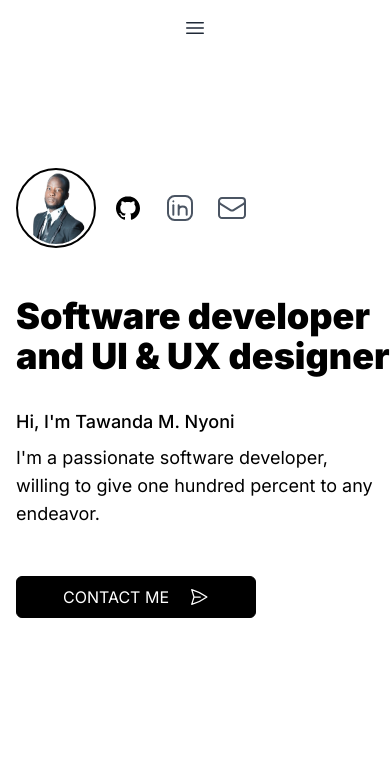
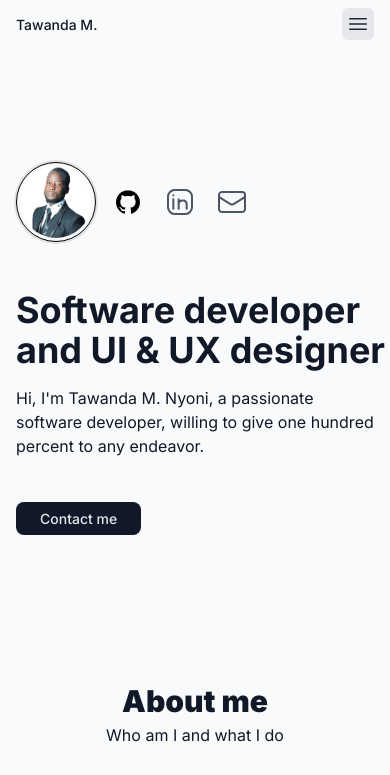
Before and after one commit to tmnyoni/tmnyoni.github.io, a Next.js app: page / in a window 390 px wide. Shown: the top 775 px of the page. Built offline with nearby package versions, Linux system fonts and the light colour scheme.

Commit message:
add mobile menu.

```diff
--- a/app/hero.tsx
+++ b/app/hero.tsx
@@ -9,7 +9,7 @@ export default function HeroSection() {
         <section className="w-full md:w-9/12 my-28 mx-auto flex flex-col justify-center">
             <div className="px-4 sm:px-8">
                 <div className="flex items-center">
-                    <div className="w-[80px] h-[80px] border-2 border-black rounded-full flex items-center justify-end">
+                    <div className="w-[80px] h-[80px] border border-black rounded-full flex items-center justify-end ring-2 ring-black/10">
                         <Image
                             src={"/assets/images/icon.png"}
                             width={100}
@@ -21,34 +21,28 @@ export default function HeroSection() {
                     <SocialNetworks />
                 </div>
 
-                <h1 className="mt-12 text-4xl sm:text-5xl font-black w-96 sm:w-[500px]">
+                <h1 className="mt-12 text-4xl sm:text-5xl sm:leading-tight font-bold w-96 sm:w-[500px]">
                     Software developer and UI & UX designer
                 </h1>
 
-                <div className="mt-8 font-medium text-lg">
-                    Hi, I&apos;m Tawanda M. Nyoni
-                </div>
-                <p className="mt-2 text-lg md:w-8/12">
-                    I&apos;m a passionate software developer, willing to
-                    give one hundred percent to any endeavor. <span className="hidden md:inline">
-                        I&apos;m a passionate software developer, willing to
-                        give one hundred percent to any endeavor.
-                    </span>
+                <p className="mt-4 md:w-8/12">
+                    Hi, I&apos;m Tawanda M. Nyoni, a passionate software developer, willing to
+                    give one hundred percent to any endeavor.
                 </p>
 
                 <div className="mt-12">
                     <Link
                         href="#"
-                        className="rounded-md uppercase bg-black text-white py-2 px-4 border border-black flex items-center justify-center space-x-5 w-60"
+                        className="flex-inline bg-gray-900 text-gray-200 text-sm leading-6 font-medium py-2 px-6 rounded-lg"
                     >
-                        <div> Contact me </div>
+                    <span> Contact me </span>
                         <svg
                             xmlns="http://www.w3.org/2000/svg"
                             fill="none"
                             viewBox="0 0 24 24"
                             strokeWidth="1.5"
                             stroke="currentColor"
-                            className="w-5 h-5"
+                            className="w-4 h-4 hidden"
                         >
                             <path
                                 strokeLinecap="round"
--- a/app/layout.tsx
+++ b/app/layout.tsx
@@ -2,6 +2,7 @@ import "./globals.css";
 import Navbar from "./navbar";
 import Footer from "./footer";
 import { Inter } from "@next/font/google";
+import clsx from "clsx";
 
 interface RootLayoutProps {
     children: React.ReactNode;
@@ -16,9 +17,9 @@ export default function RootLayout(props: RootLayoutProps) {
     const { children } = props;
 
     return (
-        <html className={`${inter.variable} font-sans`}>
+        <html lang="en">
             <head />
-            <body>
+            <body className={clsx(inter.variable, "font-sans text-gray-900 bg-gray-50")}>
                 <main className="flex flex-col justify-center relative">
                     <Navbar />
                     {children}
--- /dev/null
+++ b/app/mobile-menu.tsx
@@ -0,0 +1,64 @@
+import { Popover } from "@headlessui/react";
+import { Bars3Icon, XMarkIcon } from "@heroicons/react/24/outline";
+import Link from "next/link";
+
+export default function MobileMenu() {
+    const navItems = [
+        {
+            url: "about",
+            text: "About"
+        },
+        {
+            url: "projects",
+            text: "Projects"
+        },
+        {
+            url: "articles",
+            text: "Articles"
+        },
+        {
+            url: "skills",
+            text: "skills"
+        }
+    ]
+
+    return (
+        <Popover className="relative font-normal text-gray-800 md:hidden">
+            {({ open }) => (
+                <>
+                    <Popover.Button className="rounded-md p-1 bg-gray-200">
+                        <Bars3Icon className="h-6 w-6 text-gray-800" />
+                    </Popover.Button>
+
+                    <Popover.Overlay className="fixed inset-0 bg-black opacity-30" />
+                    <Popover.Panel className="fixed z-20 w-screen md:max-w-md inset-0">
+                        {({ close }) => (
+                            <div className="relative mx-2 mt-1">
+                                <div className="overflow-hidden relative bg-white rounded-lg shadow-lg ring-1 ring-black ring-opacity-5 p-4">
+                                    <div className="relative flex justify-between items-center px-4 mb-4 py-2">
+                                        <div> Navigation </div>
+                                        <button className="p-1" onClick={() => close()}>
+                                            <XMarkIcon className="h-6 w-6" />
+                                        </button>
+                                    </div>
+                                    <div className="relative grid gap-y-3">
+                                        {navItems.map(item =>
+                                            <Popover.Button
+                                                key={item.text}
+                                                as={"a"}
+                                                href={item.url}
+                                                className="flex items-center rounded-lg py-2 px-4 transition duration-150 ease-in-out hover:bg-gray-50 focus:outline-none focus-visible:ring focus-visible:ring-orange-500 focus-visible:ring-opacity-50"
+                                            >
+                                                {item.text}
+                                            </Popover.Button>
+                                        )}
+                                    </div>
+                                </div>
+                            </div>
+                        )}
+                    </Popover.Panel>
+                </>
+            )}
+        </Popover>
+    )
+}
--- a/app/navbar.tsx
+++ b/app/navbar.tsx
@@ -4,31 +4,23 @@ import Link from "next/link";
 import { useState } from "react";
 import Image from "next/image";
 import { Bars3Icon } from "@heroicons/react/24/outline";
+import MobileMenu from "./mobile-menu";
+
 
 const Navbar = () => {
     const [menuToggled, setMenuToggled] = useState(false);
     const handleMenuToggle = () => setMenuToggled(!menuToggled);
 
     return (
-        <nav className="py-4 mx-auto">
-            <div className="container m-auto w-full">
-                <div className="w-full flex items-center justify-between relative">
-                    <div className="rounded-l-full">
-                        <Link href="/" className="fle items-center text-sm font-semibold hidden">
-                            Tawanda M.
-                        </Link>
-                    </div>
-                    <button
-                        className="inline-flex md:hidden px-2 hover:bg-gray-100 rounded"
-                        onClick={handleMenuToggle}
-                    >
-                        <Bars3Icon className="h-6 w-6 text-gray-800" />
-                    </button>
+        <nav className="w-full mx-auto sticky">
+            <div className="container">
+                <div className="flex items-center justify-between px-4 py-2">
+                    <Link href="/" className="text-sm font-medium">
+                        Tawanda M.
+                    </Link>
+                    <MobileMenu />
                     <div
-                        className={`${menuToggled
-                                ? " block fixed right-0 left-0 z-10 top-0 bg-white min-h-screen space-y-4 pt-6 translate-x-0 duration-1000"
-                                : "hidden translate-x-full"
-                            } transform md:flex md:relative md:space-y-0 md:translate-x-0 md:space-x-1 md:min-h-min md:items-center md:rounded-lg md:border md:px-4 md:py-2 md:text-xs md:font-semibold`}
+                        className={`hidden transform md:flex md:relative md:space-y-0 md:translate-x-0 md:space-x-1 md:min-h-min md:items-center md:rounded-lg md:border md:px-4 md:py-2 md:text-xs md:font-semibold`}
                     >
                         <div>
                             <Link href="about" className="px-4 py-2">
@@ -56,7 +48,6 @@ const Navbar = () => {
                             </Link>
                         </div>
                     </div>
-                    <div className="hidden md:block"></div>
                 </div>
             </div>
         </nav>
--- a/tsconfig.json
+++ b/tsconfig.json
@@ -29,7 +29,7 @@
     "**/*.ts",
     "**/*.tsx",
     ".next/types/**/*.ts",
-    "app/layout.tsx", "app/head", "app/social-proof", "app/layout", "app/navbar", "app/proje", "app/skillss",
+    "app/layout.tsx", "app/head", "app/social-proof", "app/layout", "app/navbar", "app/proje", "app/skillss", "app/social-networks",
   ],
   "exclude": [
     "node_modules"
```
Also changed, not shown: app/social-networks.tsx (indentation only).
